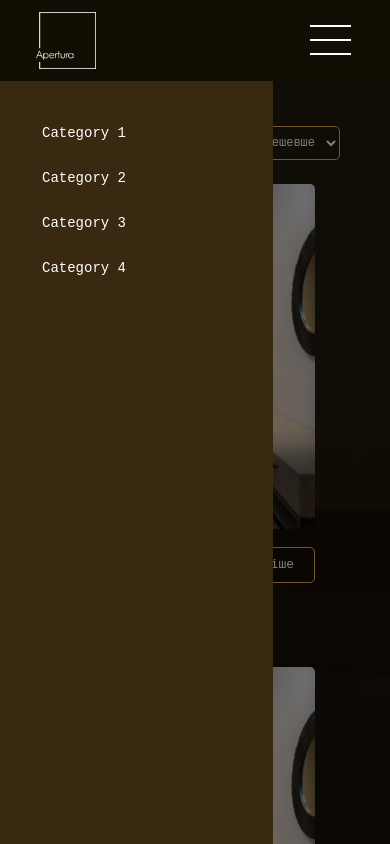
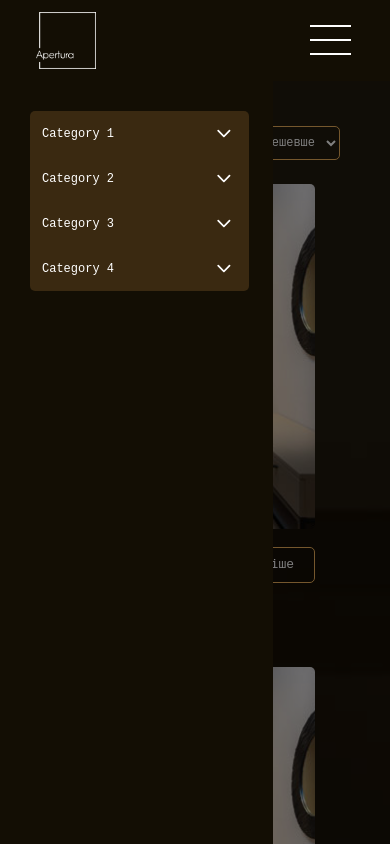
Before and after one commit to illiachumak/AperturaFront, a Next.js app: page /shop/id in a window 390 px wide. Both pictures are taken after a click on the element "Категорії". Shown: the top 844 px of the page. Built offline with nearby package versions, Linux system fonts and the light colour scheme.

Commit message:
mobile fixes

```diff
--- a/src/app/Components/BurgerMenu/index.jsx
+++ b/src/app/Components/BurgerMenu/index.jsx
@@ -4,9 +4,13 @@ import Link from "next/link"
 import { useState } from "react"
 
 import brg from '../../assets/burg.svg'
+import X from '../../assets/shop/x.png'
 
 export default function Navbar() {
     const [open, setOpen] = useState(false)
+    const handleOnClose = () => {
+      setOpen(false)
+    }
       return (
         <>
         <div onClick={() => {
@@ -16,13 +20,14 @@ export default function Navbar() {
         <Image src={brg} alt="" className="min-[720px]:hidden mr-3" />
         </div>
           <div className={`absolute z-[55] top-[0] right-0 ${open ? '' : 'hidden'}`}>
-            <div className="bg-black opacity-50  w-screen h-screen z-10" onClick={() => setOpen(false)}></div>
-            <div className="absolute top-0 right-0 w-[70%] h-screen bg-black">
-            <ul className="menu menu-horizontal self-center flex flex-col items-center gap-5 text-3xl pt-10">
-              <li><Link href='/shop' className="hover:text-[#EBAF5A] active:text-[#EBAF5A] mx-3">Магазин</Link></li>
-              <li><Link href='/' className="hover:text-[#EBAF5A] mx-3">Зворотній зв'язок</Link></li>
-              <li><Link href='/' className="hover:text-[#EBAF5A] mx-3">0665763845</Link></li>
-              <li><Link href='/' className="hover:text-[#EBAF5A] mx-3">Корзина</Link></li>
+            <div className="bg-[#130E04] opacity-50  w-screen h-screen z-9" onClick={handleOnClose}></div>
+            <div className="absolute top-0 right-0 w-[50%] h-screen bg-[#130E04]">
+            <Image src={X} alt="" width={25} className="absolute right-[10%] top-[5%]" onClick={handleOnClose} />
+            <ul className="menu menu-horizontal self-center flex flex-col items-end gap-8 text-[30px] font-bold pt-[44%]">
+              <li onClick={handleOnClose}><Link href='/shop' className="hover:text-[#EBAF5A] active:text-[#EBAF5A] mx-3">Магазин</Link></li>
+              <li onClick={handleOnClose}><Link href='/' className="hover:text-[#EBAF5A] mx-3">Зворотній зв'язок</Link></li>
+              <li onClick={handleOnClose}><Link href='/' className="hover:text-[#EBAF5A] mx-3">0665763845</Link></li>
+              <li onClick={handleOnClose}><Link href='/' className="hover:text-[#EBAF5A] mx-3">Корзина</Link></li>
             </ul>
             </div>
           </div>
--- a/src/app/Components/Sidebar/CategoriesMobile/index.jsx
+++ b/src/app/Components/Sidebar/CategoriesMobile/index.jsx
@@ -13,7 +13,7 @@ export default function CategoriesMobile({category}) {
         <div className="rounded-xs br-color-prim2 h-[34px] px-[10px] flex justify-between items-center gap-3 min-[840px]:hidden" onClick={() => setOpen(true)}><p>Категорії</p> <Image src={v2} alt=''/></div>
           <div className={`absolute z-[55] top-[81.19px] left-0 ${open ? '' : 'hidden'}`}>
             <div className="bg-black opacity-50  w-screen h-screen z-10" onClick={() => setOpen(false)}></div>
-            <div className="absolute top-0 left-0 bg-color-prim1 w-[70%] h-[100%] bg-color-prim1 pr-8">
+            <div className="absolute top-0 left-0 bg-[#130E04] w-[70%] h-[100%] pr-8">
                 <div className="pl-[30px] pt-[30px]" onClick={(e)=> e.stopPropagation()}>
                     <SidebarMobile category={category}/>
                 </div>
--- a/src/app/Components/Sidebar/index.jsx
+++ b/src/app/Components/Sidebar/index.jsx
@@ -1,5 +1,5 @@
 "use client"
-import { useEffect, useLayoutEffect, useState } from 'react';
+import {useLayoutEffect, useState } from 'react';
 import DoubleSlider from './DoubleSlider';
 import './style.css'
 import { useRouter } from 'next/navigation';
--- a/src/app/Components/Sidebar/mobileSidebar.jsx
+++ b/src/app/Components/Sidebar/mobileSidebar.jsx
@@ -1,7 +1,9 @@
 "use client"
-import { useEffect, useLayoutEffect, useState } from 'react';
+import {useLayoutEffect, useState } from 'react';
 import './style.css'
 import { useRouter } from 'next/navigation';
+import Image from 'next/image';
+import arrDown from '../../assets/shop/ardown.svg';
 /*
     *Responsible for rendering sidebar components
     *Responsible for categories routing
@@ -11,6 +13,7 @@ const Sidebar = ({category}) => {
 
   const [activeCategory, setActiveCategory] = useState('')
   const [activeSubcategory, setActiveSubcategory] = useState('')
+  const [openCategories, setOpenCategories] = useState('')
 
   useLayoutEffect(()=>{
     setActiveCategory(category[0])
@@ -70,21 +73,29 @@ const Sidebar = ({category}) => {
 
   return (
       <div className='flex flex-col w-full'>
-      <div className=" bg-color-prim1 mb-8 rounded-xs text-white">
-        {categories.map((category) => (
+      <div className="bg-color-prim1 mb-8 rounded-xs text-white">
+      {categories.map((category) => {
+            return(
             <div key={category.id}>
               <button
-              className={` text-left pl-4 w-full py-4 fz-14 ${activeCategory === category.id ? 'bg-active-prim1' : ''}`}
+                className={`relative text-left pl-4 w-full py-4 fz-14 cursor-default rounded-[3px] ${activeCategory === category.id ? 'bg-active-prim1' : ''}`}
                 onClick={() => handleCategoryClick(category.id)}
               >
-              {category.name}
+                <p className='inline-block cursor-pointer'>{category.name}</p> {category.subcategories && <Image src={arrDown} alt='' width={28}
+                className={`absolute top-[15%] right-4 cursor-pointer transition-transform
+                ${(openCategories === category.id || activeCategory === category.id) && 'rotate-180'}`}
+                onClick={(e) => {
+                e.stopPropagation()
+                setOpenCategories(openCategories === category.id ? '' : category.id)
+                console.log(openCategories)}
+                }/>}
               </button>
-            {activeCategory === category.id && (
+              {(openCategories === category.id || activeCategory === category.id) && (
                 <ul>
                   {category.subcategories.map((subcategory) => (
                     <li key={subcategory.id}>
                       <button
-                      className={`text-left pl-8 w-full py-3 ${
+                        className={`text-left pl-8 w-full py-3 rounded-[3px] ${
                           activeSubcategory === subcategory.id ? 'bg-active-subcategory-prim1' : ''
                         }`}
                         onClick={() => handleCategoryClick(subcategory.id)}
@@ -96,7 +107,7 @@ const Sidebar = ({category}) => {
                 </ul>
               )}
             </div>
-        ))}
+          )})}
       </div>
   </div>
   );
```
Also changed, not shown: src/app/assets/shop/x.png (added). Lines whose indentation alone changed are shown as unchanged.
